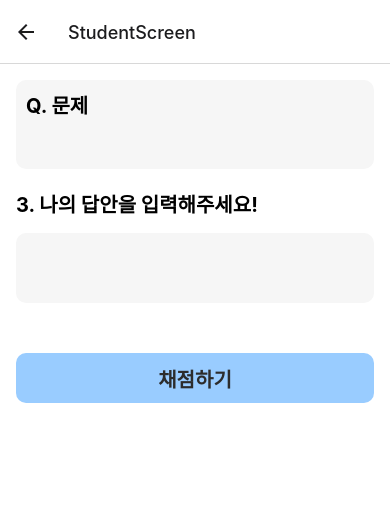
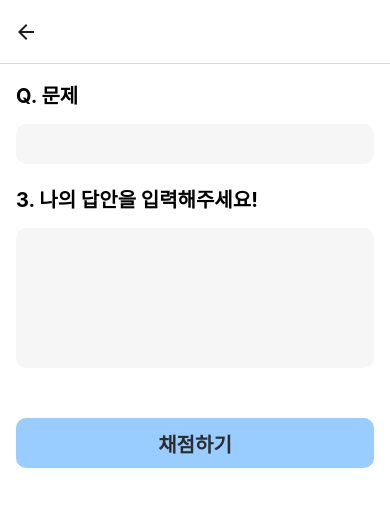
Before and after one commit to escape-capstone-design/Android, a React Native app: screen / in a window 390 px wide. Both pictures are taken after a click on the button "다음". Shown: the top 506 px of the page. Built offline with nearby package versions, Linux system fonts and the light colour scheme.

Commit message:
디자인 수정

```diff
--- a/src/App.tsx
+++ b/src/App.tsx
@@ -18,9 +18,21 @@ const App = () => {
   return (
     <NavigationContainer>
       <Stack.Navigator initialRouteName="QuestionScreen">
-        <Stack.Screen name="QuestionScreen" component={QuestionScreen} />
-        <Stack.Screen name="StudentScreen" component={StudentScreen} />
-        <Stack.Screen name="ResultScreen" component={ResultScreen} />
+        <Stack.Screen
+          name="QuestionScreen"
+          component={QuestionScreen}
+          options={{ title: " " }}
+        />
+        <Stack.Screen
+          name="StudentScreen"
+          component={StudentScreen}
+          options={{ title: " " }}
+        />
+        <Stack.Screen
+          name="ResultScreen"
+          component={ResultScreen}
+          options={{ title: " " }}
+        />
       </Stack.Navigator>
     </NavigationContainer>
   );
--- a/src/components/Collapsible.tsx
+++ b/src/components/Collapsible.tsx
@@ -10,7 +10,7 @@ const CollapsibleComponent = ({ question, answer, student }: any) => {
   };
 
   return (
-    <View style={{ paddingTop: 20, marginBottom: 30 }}>
+    <View style={{ paddingTop: 10, marginBottom: 20 }}>
       <TouchableOpacity onPress={toggleCollapse}>
         <Text
           style={{
--- a/src/screens/QuestionScreen.tsx
+++ b/src/screens/QuestionScreen.tsx
@@ -52,7 +52,7 @@ const styles = StyleSheet.create({
     padding: 16,
   },
   input: {
-    height: 70,
+    height: 140,
     paddingHorizontal: 8,
     marginBottom: 30,
     flexShrink: 1,
--- a/src/screens/StudentScreen.tsx
+++ b/src/screens/StudentScreen.tsx
@@ -64,10 +64,8 @@ const StudentScreen = ({ navigation }: any) => {
   } else {
     return (
       <View style={styles.container}>
-        <View style={styles.textBox}>
-          <Text style={styles.questiontitle}>{"Q. 문제"}</Text>
-          <Text style={styles.question}>{question}</Text>
-        </View>
+        <Text style={styles.title}>{"Q. 문제"}</Text>
+        <Text style={styles.question}>{question}</Text>
         <Text style={styles.title}>{"3. 나의 답안을 입력해주세요!"}</Text>
         <TextInput
           onChangeText={onChangeStudent}
@@ -91,24 +89,23 @@ const styles = StyleSheet.create({
     flex: 1,
     padding: 16,
   },
-  textBox: {
+  title: {
+    fontSize: 20,
+    fontWeight: "bold",
+    color: "#000",
+    paddingBottom: 15,
+  },
+  question: {
     backgroundColor: "#F6F6F6",
+    color: "#000",
     marginBottom: 20,
     padding: 10,
     borderRadius: 10,
-  },
-  questiontitle: {
-    fontSize: 20,
-    color: "#000",
-    fontWeight: "bold",
-    paddingBottom: 10,
-  },
-  question: {
     fontSize: 17,
     paddingBottom: 30,
   },
   input: {
-    height: 70,
+    height: 140,
     paddingHorizontal: 8,
     marginBottom: 30,
     flexShrink: 1,
@@ -116,12 +113,6 @@ const styles = StyleSheet.create({
     backgroundColor: "#F6F6F6",
     borderRadius: 10,
     fontSize: 17,
-  },
-  title: {
-    fontSize: 20,
-    fontWeight: "bold",
-    color: "#000",
-    paddingBottom: 15,
   },
   button: {
     backgroundColor: "#99CCFF",
```
